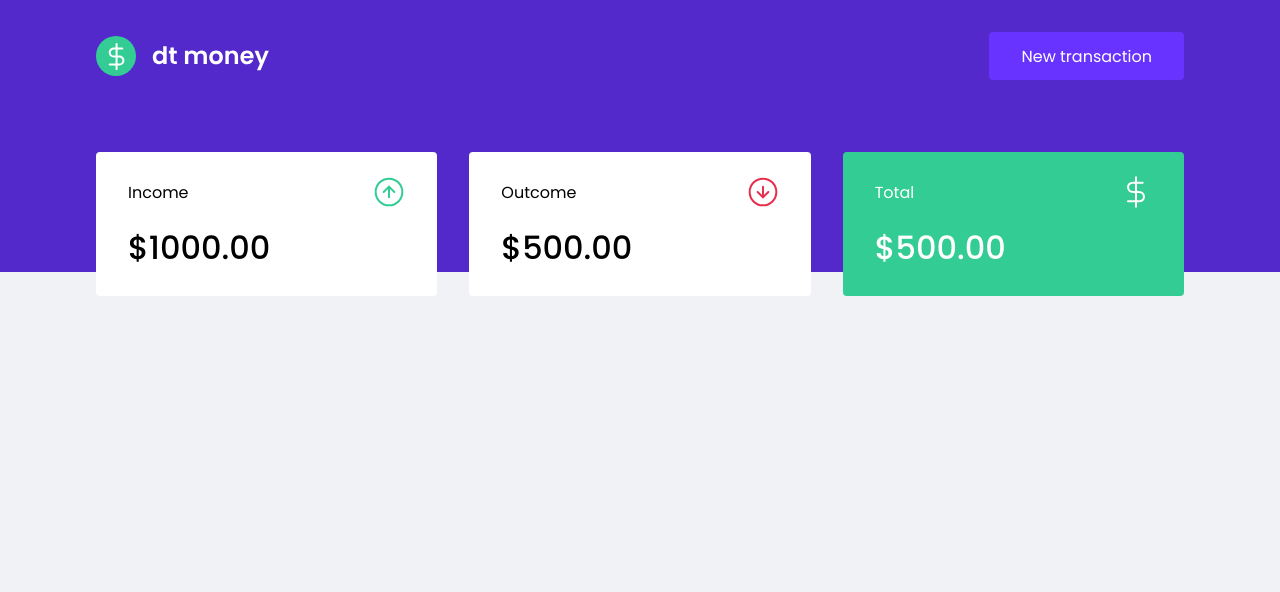
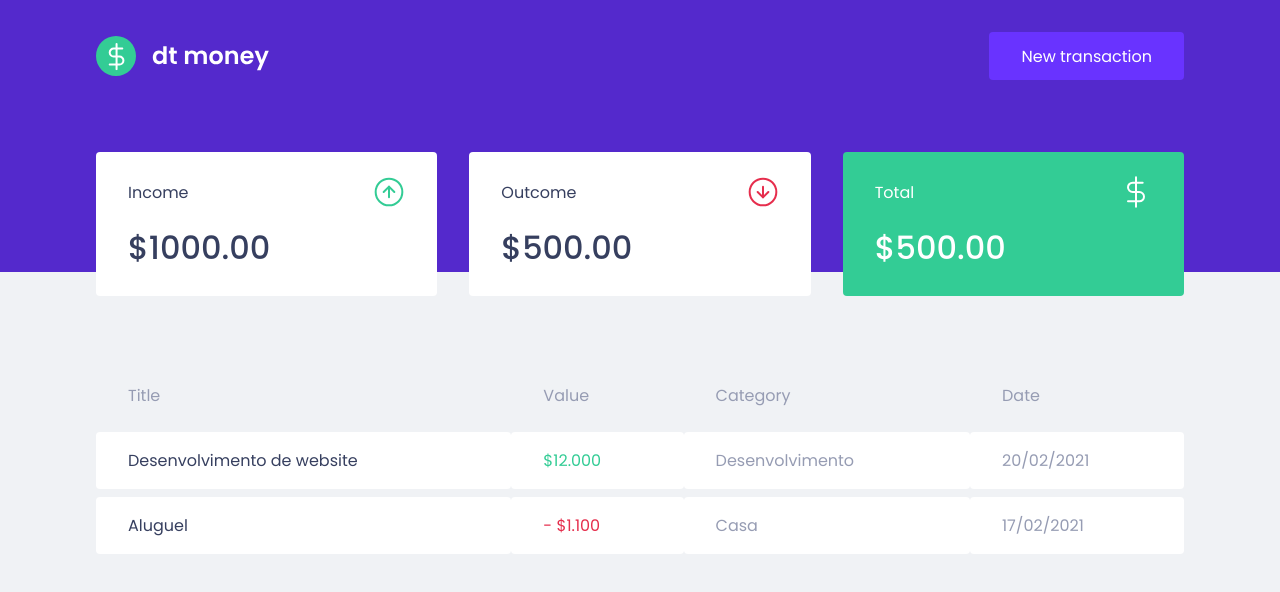
Before and after one commit to heldercostaa/DTMoney, a React (Create React App) app: page / in a window 1280 px wide. Shown: the top 592 px of the page. Built offline with nearby package versions, Linux system fonts and the light colour scheme.

Commit message:
Style income and outcome table

```diff
--- a/src/components/Dashboard/index.tsx
+++ b/src/components/Dashboard/index.tsx
@@ -1,11 +1,13 @@
 import { Container } from "./styles";
 
 import { Summary } from "../Summary";
+import { TransactionsTable } from "../TransactionsTable";
 
 export function Dashboard() {
   return (
     <Container>
-      <Summary></Summary>
+      <Summary />
+      <TransactionsTable />
     </Container>
   );
 }
--- /dev/null
+++ b/src/components/TransactionsTable/index.tsx
@@ -0,0 +1,33 @@
+import { Container } from "./styles";
+
+export function TransactionsTable() {
+  return (
+    <Container>
+      <table>
+        <thead>
+          <tr>
+            <th>Title</th>
+            <th>Value</th>
+            <th>Category</th>
+            <th>Date</th>
+          </tr>
+        </thead>
+
+        <tbody>
+          <tr>
+            <td>Desenvolvimento de website</td>
+            <td className="deposit">$12.000</td>
+            <td>Desenvolvimento</td>
+            <td>20/02/2021</td>
+          </tr>
+          <tr>
+            <td>Aluguel</td>
+            <td className="withdraw">- $1.100</td>
+            <td>Casa</td>
+            <td>17/02/2021</td>
+          </tr>
+        </tbody>
+      </table>
+    </Container>
+  );
+}
--- /dev/null
+++ b/src/components/TransactionsTable/styles.ts
@@ -0,0 +1,39 @@
+import styled from 'styled-components';
+
+export const Container = styled.div`
+  margin-top: 4rem;
+
+  table {
+    width: 100%;
+    border-spacing: 0 0.5rem;
+
+    th {
+      color: var(--text-body);
+      font-weight: 400;
+      padding: 1rem 2rem;
+      text-align: left;
+      line-height: 1.5rem;
+    }
+
+    td {
+      padding: 1rem 2rem;
+      border: 0;
+      background: var(--shape);
+      color: var(--text-body);
+      border-radius: 0.25rem;
+
+      &:first-child {
+        color: var(--text-title);
+      }
+
+      &.deposit {
+        color: var(--green);
+      }
+
+      &.withdraw {
+        color: var(--red);
+      }
+    }
+
+  }
+`;
--- a/src/styles/global.ts
+++ b/src/styles/global.ts
@@ -8,7 +8,7 @@
 
     --blue-light: #6933ff;
 
-    --text-tile: #363f5f;
+    --text-title: #363f5f;
     --text-body: #969cb3;
 
     --background: #f0f2f5;
```
